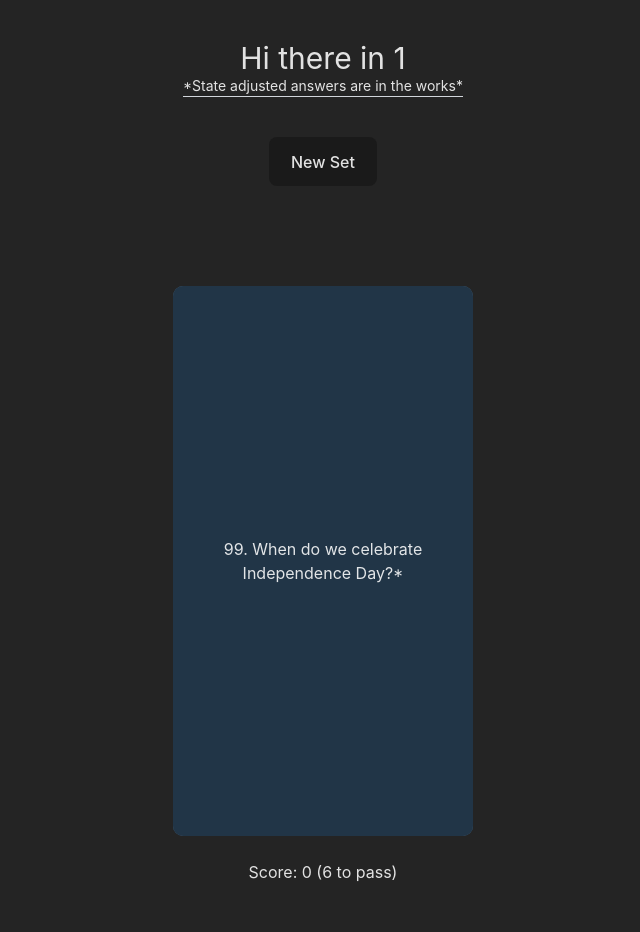
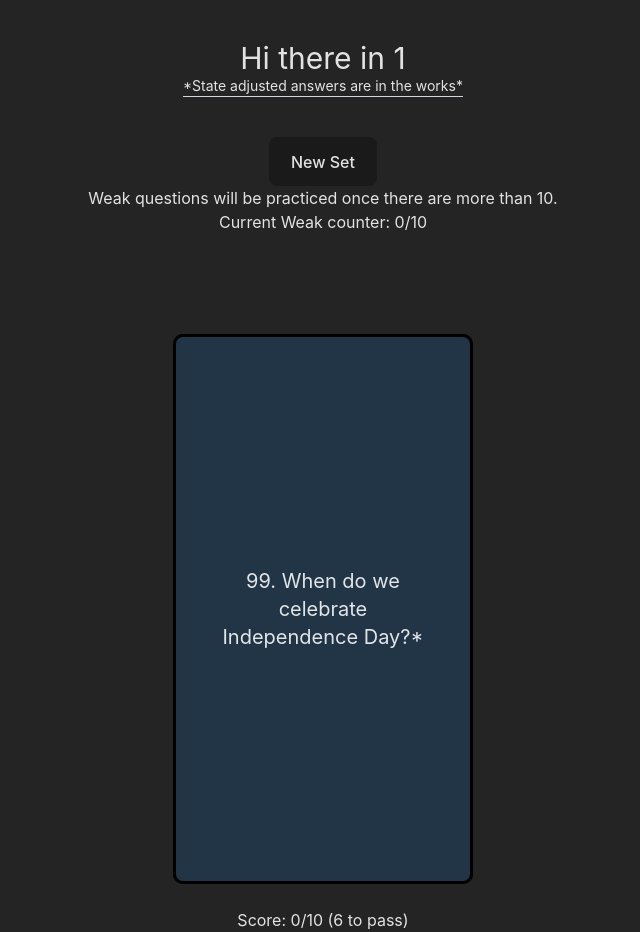
Before and after one commit to Poleron402/civics, a React (Vite) app: page /quiz/1 in a window 1280 px wide. Both pictures are taken after a click on the button "Begin Learning". Shown: the whole page, without its empty margins (317-957 px from the left). Before the commit the page ends 884 px from the top, so only its background shows below. Built offline with nearby package versions, Linux system fonts and the light colour scheme.

Commit message:
added storing problematic questions in localStorage so that they can be rused

```diff
--- /dev/null
+++ b/babel.config.js
@@ -0,0 +1,6 @@
+module.exports = {
+    presets: [
+      ['@babel/preset-env', {targets: {node: 'current'}}],
+      '@babel/preset-typescript',
+    ],
+  };
--- a/src/index.css
+++ b/src/index.css
@@ -82,7 +82,12 @@ button:hover {
 
   /* box-shadow: 0px 3px 24px #729cb8; */
 }
-
+#front, #back{
+  border: 3px solid black;
+}
+#content{
+  overflow-x: inherit;
+}
 #card #front{
   display: flex;
   align-items: center;
@@ -112,3 +117,8 @@ button:hover {
 #card.active{
   transform: perspective(800px) rotateY(180deg)
 }
+
+.correct_options{
+  width: 70px;
+  margin-inline: 10px;
+}
--- a/src/pages/Quiz.tsx
+++ b/src/pages/Quiz.tsx
@@ -6,6 +6,11 @@ import { Question } from "../types";
 const Quiz = () =>{
     const [testStart, setTestStart] = useState<boolean>(false);
     const [questions, setQuestions] = useState<Question[]>([]);
+    let [badQuestions, setBadQuestions] = useState<Question[]>(()=>{
+        const storedBadQuestions = localStorage.getItem('myBadQuestions')
+        return storedBadQuestions? JSON.parse(storedBadQuestions): []
+    });
+    let [doBad, setDoBad] = useState<boolean>(false)
     let [questionCounter, setQuestionCounter] = useState<number>(0);
     let [score, setScore] = useState<number>(0);
     let [newSet, setNewSet] = useState<boolean>(false);
@@ -14,19 +19,32 @@ const Quiz = () =>{
     let {state} = useParams()
 
     const getQuestionsAndAnswers = () =>{
-        if (questions.length !== 10 || newSet){
+        if (questions.length !== 10 || newSet || !doBad){
             const randoms:number[] = [];
             while (randoms.length < 10) {
             const randomNum = Math.floor(Math.random() * 99);
-                if (!randoms.includes(randomNum)) {
+                if (!randoms.includes(randomNum) && badQuestions.indexOf(data[randomNum])==-1) {
                     randoms.push(randomNum);
                 }
             }
             let selected=randoms.map(element => data[element]);
             setQuestions(selected);
         }
+        if(doBad){
+            const randoms:number[] = [];
+            while (randoms.length < badQuestions.length) {
+            const randomNum = Math.floor(Math.random() * badQuestions.length);
+                if (!randoms.includes(randomNum)) {
+                    randoms.push(randomNum);
+                }
+            }
+            let selected=randoms.map(element => badQuestions[element]);
+            setQuestions(selected);
+
+        }
     }
     useEffect(()=>{
+
         if (newSet) {
             getQuestionsAndAnswers();
             setNewSet(false); // Reset the flag after generating questions
@@ -50,9 +68,25 @@ const Quiz = () =>{
                         setScore(0);
                         setQuestionCounter(0);
                         }}>New Set</button>
+                    {badQuestions.length > 0 ?
+                        <>
+                        <button className="mt-10 hover:bg-red-800 ml-5" onClick = {()=>{
+                            setDoBad(true)
+                            setNewSet(true);
+                            setScore(0);
+                            setQuestionCounter(0);
+                            }}>Practice Weak</button>
+                        </>
+                        :
+                        <>
+                            <p>Weak questions will be practiced once there are more than 10.</p>
+
+                        </>
+                    }
+                    <p>Current Weak counter: {badQuestions.length}/10</p>
                     {
                        questionCounter<=9? (
-                        <Card score={score} setScore={setScore} question={questions} questionCounter={questionCounter} setQuestionCounter={setQuestionCounter}/>
+                        <Card score={score} setScore={setScore} question={questions} questionCounter={questionCounter} setQuestionCounter={setQuestionCounter} setBadQuestions = {setBadQuestions} badQuestions={badQuestions}/>
                        ):
                        (
                         <div className="pt-10 flex flex-col justify-center items-center">
@@ -65,7 +99,7 @@ const Quiz = () =>{
 
                        )
                     }
-                    <p className="pt-6">Score: {score} (6 to pass)</p>
+                    <p className="pt-6">Score: {score}/10 (6 to pass)</p>
                 </>
             )
             }
--- a/src/pages/components/Card.tsx
+++ b/src/pages/components/Card.tsx
@@ -1,5 +1,5 @@
 import { Check, X } from "lucide-react"
-import {useState } from "react";
+import {useEffect, useState } from "react";
 import { Question } from "../../types";
 
 interface ScoreProps{
@@ -8,13 +8,18 @@ interface ScoreProps{
     questionCounter: number,
     setQuestionCounter: React.Dispatch<React.SetStateAction<number>>
     question: Question[];
+    setBadQuestions: React.Dispatch<React.SetStateAction<Question[]>>;
+    badQuestions: Question[];
 }
-const Card: React.FC<ScoreProps> = ({score, setScore, question, questionCounter, setQuestionCounter})=>{
+const Card: React.FC<ScoreProps> = ({score, setScore, question, questionCounter, setQuestionCounter, setBadQuestions, badQuestions})=>{
     const [isActive, setIsActive] = useState<boolean>(false);
-    // let [questionCounter, setQuestionCounter] = useState<number>(0);
+
     let [tempHidden, setTempHidden] = useState<boolean>(false);
 
     const handleAnswer = (correct: boolean)=>{
+        if (!correct){
+
+        }
         setTempHidden(true);
         setIsActive(false)
         setTimeout(() => {
@@ -22,22 +27,33 @@ const Card: React.FC<ScoreProps> = ({score, setScore, question, questionCounter,
             setQuestionCounter(questionCounter + 1); // Increment the question counter
           }, 300);
     }
+    const handleBadQuestions = (q: Question) =>{
+        if (badQuestions.indexOf(q) == -1){
+            setBadQuestions([...badQuestions, q])
+        }else{
+            alert("This question is already in Weak")
+        }
 
+        console.log(badQuestions)
+    }
+    useEffect(()=>{
+        localStorage.setItem('myBadQuestions', JSON.stringify(badQuestions))
+    }, [badQuestions])
     return (
         <>
             <div id='card' className={isActive ? 'active' : ''}>
                 <div id='front' onClick={()=>{
                     setTempHidden(false)
                     setIsActive(true)}}>
-                    <div id='content' >
-                        <p className="text-center">{question[questionCounter].question}</p>
+                    <div id='content' className="p-10" >
+                        <p className="text-center text-xl ">{question[questionCounter].question}</p>
                     </div>
                 </div>
                 <div id='back' onClick={()=>setIsActive(false)}>
                     {!tempHidden &&
                     <div id='content' className="flex justify-center items-center h-full">
 
-                    <ol className="flex-col justify-center items-center">
+                    <ol className="flex-col justify-center items-center text-l p-10">
                         {question[questionCounter].answers.map((answ, ind)=>
                             <li id={`answer-${ind}`} className="text-center">{answ}</li>
                         )}
@@ -47,16 +63,28 @@ const Card: React.FC<ScoreProps> = ({score, setScore, question, questionCounter,
                 </div>
             </div>
             {isActive&&
-            <div className='flex justify-end pt-10'>
-                    Did you get it?
-                    <Check onClick={()=>{
+            <>
+            <div className='flex-col pt-10'>
+                <div className="flex items-center justify-center">
+                <p className="text-xl pb-5">Did you get it?</p>
+                </div>
+
+                    <div className="flex">
+                    <button  className="correct_options" onClick={()=>{
                         handleAnswer(true)
-                        }}/>
-                    <X onClick={()=>
+                        }}>Yes</button>
+                    <button className="correct_options" onClick={()=>{
                         handleAnswer(false)
-                    }/>
+                        }}>No</button>
+
+                    </div>
             </div>
+              <button className = "mt-5" onClick={()=>{
+                handleBadQuestions(question[questionCounter])
+                }}>Add To Weak</button>
+                </>
             }
+
         </>
     )
 }
```
Also changed, not shown: 1 other file (tests, documents, lock files or other folders).
